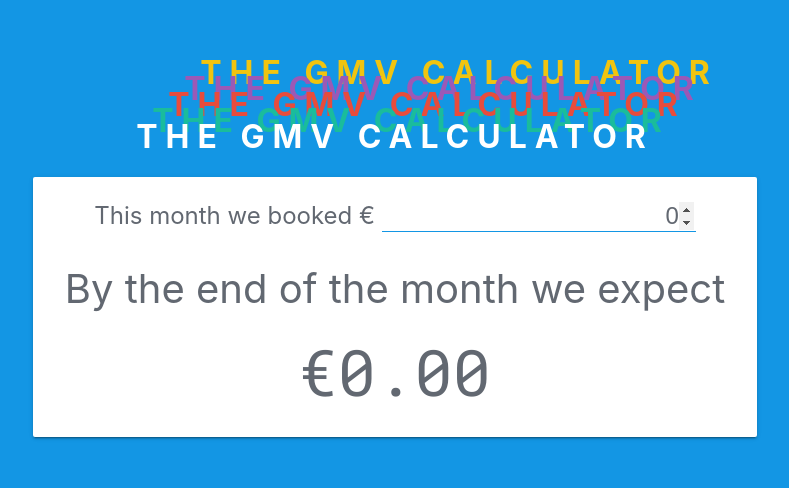
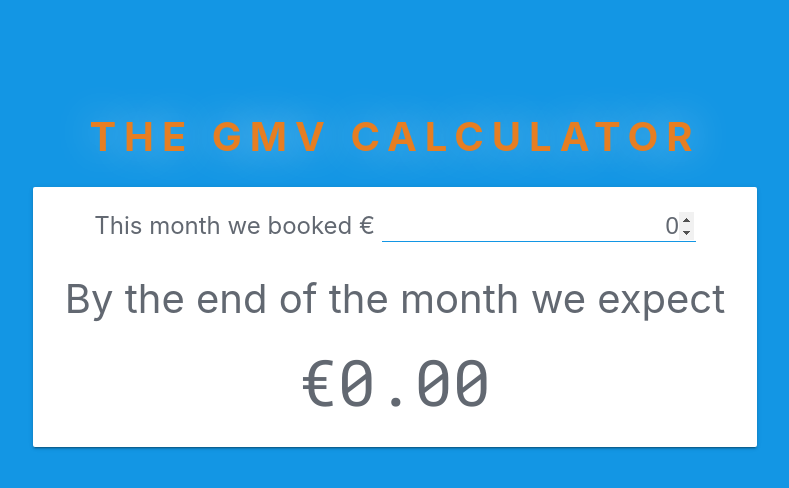
Before and after one commit to Gpx/tk-estimator, a plain HTML site: page index.html in a window 1280 px wide. Shown: the part 134-622 px from the top of the page, without its empty margins (245-1034 px from the left). Drawn offline with Linux system fonts and the light colour scheme.

Commit message:
Update title styles

```diff
--- a/app.css
+++ b/app.css
@@ -22,11 +22,10 @@ body {
 h1 {
   color: #fff;
   text-transform: uppercase;
+  font-size: var(--big-font);
+  color: #e67e22;
   letter-spacing: 8px;
-  text-shadow: 16px -16px #1abc9c,
-               32px -32px #e74c3c,
-               48px -48px #9b59b6,
-               64px -64px #f1c40f;
+  text-shadow: 0 0 var(--big-font) rgba(255, 255, 255, 0.5);
 }
 
 .form {
```
